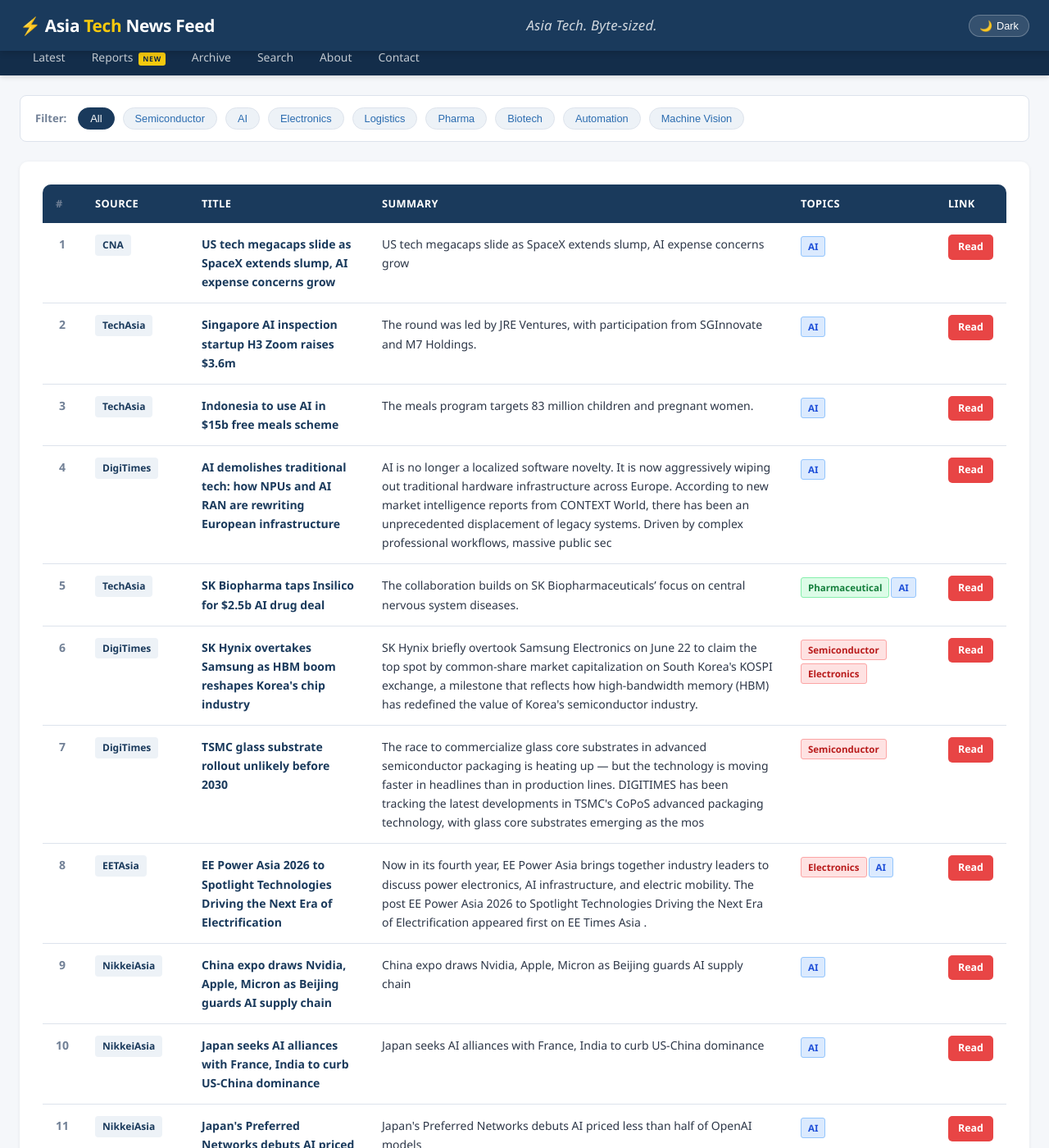
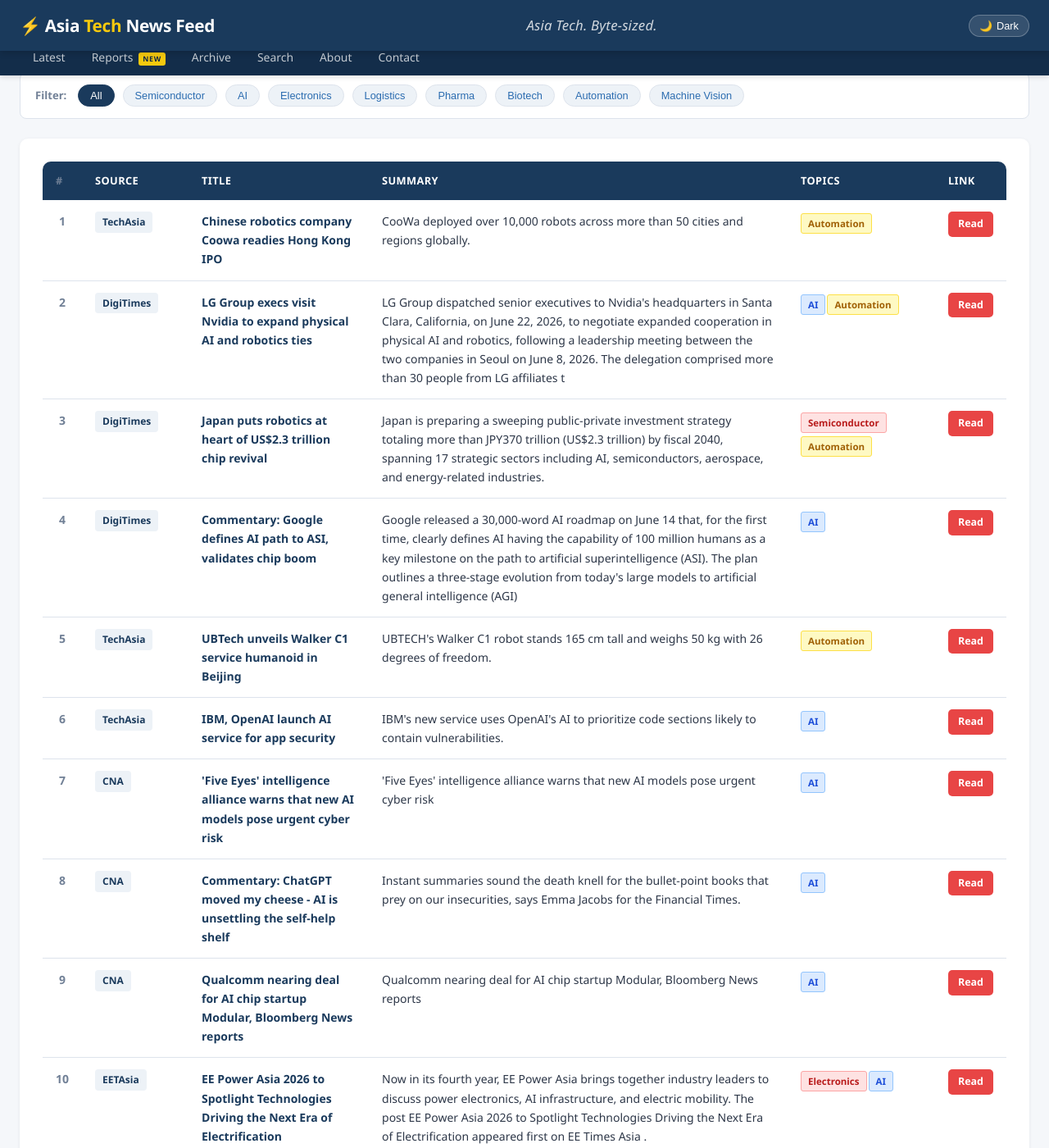
Before and after one commit to asiatechfeed/Asia-Tech-Feed, a Jekyll site: the page built from _posts/2026-06-23-asia-tech-news-digest.md, in a window 1280 px wide and 1400 px high, scrolled down 537 px. Shown: the whole window at 82% size. Built offline with Jekyll 4.4.1, drawn with Linux system fonts in a browser that asks for light colours; some of the changed text lies outside the part shown.

Commit message:
📰 News digest 2026-06-23 (16 articles)

```diff
--- a/_posts/2026-06-23-asia-tech-news-digest.md
+++ b/_posts/2026-06-23-asia-tech-news-digest.md
@@ -1,16 +1,16 @@
 ---
 layout: post
 title: "Asia Tech News Digest - June 23, 2026"
-date: 2026-06-23 01:20:57 +0800
-articles_count: 14
+date: 2026-06-23 08:00:31 +0800
+articles_count: 16
 sources_count: 6
 sources: ["CNA", "DigiTimes", "EETAsia", "KED", "NikkeiAsia", "TechAsia"]
 csv_file: /assets/data/news-2026-06-23.tsv
-featured_title: "US tech megacaps slide as SpaceX extends slump, AI expense concerns grow"
-featured_url: "https://www.channelnewsasia.com/business/us-tech-megacaps-slide-spacex-extends-slump-ai-expense-concerns-grow-6201566"
-featured_source: "CNA"
-featured_summary: "US tech megacaps slide as SpaceX extends slump, AI expense concerns grow"
-featured_image: "https://dam.mediacorp.sg/image/upload/s--olrtYDOm--/c_fill,g_auto,h_676,w_1200/fl_relative,g_south_east,l_mediacorp:cna:watermark:2024-04:reuters_1,w_0.1/f_auto,q_auto/v1/one-cms/core/2026-06-22T170140Z_1_LYNXMPEM5L191_RTROPTP_3_SPACEX-IPO.JPG?itok=SSs5qIVm"
+featured_title: "Chinese robotics company Coowa readies Hong Kong IPO"
+featured_url: "https://www.techinasia.com/endowus-ceo-gregory-van-optimistic-profitability"
+featured_source: "TechAsia"
+featured_summary: "CooWa deployed over 10,000 robots across more than 50 cities and regions globally."
+featured_image: ""
 ---
 
 <table class="news-table">
@@ -27,62 +27,78 @@ featured_image: "https://dam.mediacorp.sg/image/upload/s--olrtYDOm--/c_fill,g_au
 <tbody>
 <tr>
   <td class="col-num">1</td>
-  <td class="col-source"><span class="source-badge">CNA</span></td>
-  <td class="col-title"><span class="article-title">US tech megacaps slide as SpaceX extends slump, AI expense concerns grow</span></td>
-  <td class="col-summary">US tech megacaps slide as SpaceX extends slump, AI expense concerns grow</td>
-  <td class="col-tags"><span class="tag ai">AI</span></td>
-  <td class="col-link"><a class="btn-link" href="https://www.channelnewsasia.com/business/us-tech-megacaps-slide-spacex-extends-slump-ai-expense-concerns-grow-6201566" target="_blank" rel="noopener">Read</a></td>
+  <td class="col-source"><span class="source-badge">TechAsia</span></td>
+  <td class="col-title"><span class="article-title">Chinese robotics company Coowa readies Hong Kong IPO</span></td>
+  <td class="col-summary">CooWa deployed over 10,000 robots across more than 50 cities and regions globally.</td>
+  <td class="col-tags"><span class="tag auto">Automation</span></td>
+  <td class="col-link"><a class="btn-link" href="https://www.techinasia.com/endowus-ceo-gregory-van-optimistic-profitability" target="_blank" rel="noopener">Read</a></td>
 </tr>
 <tr>
   <td class="col-num">2</td>
-  <td class="col-source"><span class="source-badge">TechAsia</span></td>
-  <td class="col-title"><span class="article-title">Singapore AI inspection startup H3 Zoom raises $3.6m</span></td>
-  <td class="col-summary">The round was led by JRE Ventures, with participation from SGInnovate and M7 Holdings.</td>
-  <td class="col-tags"><span class="tag ai">AI</span></td>
-  <td class="col-link"><a class="btn-link" href="https://www.techinasia.com/singapores-hunt-ai-stars-risks-alienating-small-players" target="_blank" rel="noopener">Read</a></td>
+  <td class="col-source"><span class="source-badge">DigiTimes</span></td>
+  <td class="col-title"><span class="article-title">LG Group execs visit Nvidia to expand physical AI and robotics ties</span></td>
+  <td class="col-summary">LG Group dispatched senior executives to Nvidia's headquarters in Santa Clara, California, on June 22, 2026, to negotiate expanded cooperation in physical AI and robotics, following a leadership meeting between the two companies in Seoul on June 8, 2026. The delegation comprised more than 30 people from LG affiliates t</td>
+  <td class="col-tags"><span class="tag ai">AI</span><span class="tag auto">Automation</span></td>
+  <td class="col-link"><a class="btn-link" href="https://www.digitimes.com/news/a20260622PD232/lg-nvidia-robotics-2026-infrastructure.html" target="_blank" rel="noopener">Read</a></td>
 </tr>
 <tr>
   <td class="col-num">3</td>
-  <td class="col-source"><span class="source-badge">TechAsia</span></td>
-  <td class="col-title"><span class="article-title">Indonesia to use AI in $15b free meals scheme</span></td>
-  <td class="col-summary">The meals program targets 83 million children and pregnant women.</td>
-  <td class="col-tags"><span class="tag ai">AI</span></td>
-  <td class="col-link"><a class="btn-link" href="https://www.techinasia.com/indonesia-said-to-weigh-sovereign-ai-fund-to-be-regional-hub" target="_blank" rel="noopener">Read</a></td>
+  <td class="col-source"><span class="source-badge">DigiTimes</span></td>
+  <td class="col-title"><span class="article-title">Japan puts robotics at heart of US$2.3 trillion chip revival</span></td>
+  <td class="col-summary">Japan is preparing a sweeping public-private investment strategy totaling more than JPY370 trillion (US$2.3 trillion) by fiscal 2040, spanning 17 strategic sectors including AI, semiconductors, aerospace, and energy-related industries.</td>
+  <td class="col-tags"><span class="tag semi">Semiconductor</span><span class="tag auto">Automation</span></td>
+  <td class="col-link"><a class="btn-link" href="https://www.digitimes.com/news/a20260622VL215/growth-robotics-investment-demand-government.html" target="_blank" rel="noopener">Read</a></td>
 </tr>
 <tr>
   <td class="col-num">4</td>
   <td class="col-source"><span class="source-badge">DigiTimes</span></td>
-  <td class="col-title"><span class="article-title">AI demolishes traditional tech: how NPUs and AI RAN are rewriting European infrastructure</span></td>
-  <td class="col-summary">AI is no longer a localized software novelty. It is now aggressively wiping out traditional hardware infrastructure across Europe. According to new market intelligence reports from CONTEXT World, there has been an unprecedented displacement of legacy systems. Driven by complex professional workflows, massive public sec</td>
+  <td class="col-title"><span class="article-title">Commentary: Google defines AI path to ASI, validates chip boom</span></td>
+  <td class="col-summary">Google released a 30,000-word AI roadmap on June 14 that, for the first time, clearly defines AI having the capability of 100 million humans as a key milestone on the path to artificial superintelligence (ASI). The plan outlines a three-stage evolution from today's large models to artificial general intelligence (AGI) </td>
   <td class="col-tags"><span class="tag ai">AI</span></td>
-  <td class="col-link"><a class="btn-link" href="https://www.digitimes.com/news/a20260618VL205/infrastructure-hardware-data-software-workstation.html" target="_blank" rel="noopener">Read</a></td>
+  <td class="col-link"><a class="btn-link" href="https://www.digitimes.com/news/a20260622PD225/google-ai-infrastructure-alibaba-openai-roadmap.html" target="_blank" rel="noopener">Read</a></td>
 </tr>
 <tr>
   <td class="col-num">5</td>
   <td class="col-source"><span class="source-badge">TechAsia</span></td>
-  <td class="col-title"><span class="article-title">SK Biopharma taps Insilico for $2.5b AI drug deal</span></td>
-  <td class="col-summary">The collaboration builds on SK Biopharmaceuticals’ focus on central nervous system diseases.</td>
-  <td class="col-tags"><span class="tag bio">Pharmaceutical</span><span class="tag ai">AI</span></td>
-  <td class="col-link"><a class="btn-link" href="https://www.techinasia.com/sk-group-nvidia-chiefs-talk-ai-in-silicon-valley-sources" target="_blank" rel="noopener">Read</a></td>
+  <td class="col-title"><span class="article-title">UBTech unveils Walker C1 service humanoid in Beijing</span></td>
+  <td class="col-summary">UBTECH's Walker C1 robot stands 165 cm tall and weighs 50 kg with 26 degrees of freedom.</td>
+  <td class="col-tags"><span class="tag auto">Automation</span></td>
+  <td class="col-link"><a class="btn-link" href="https://www.techinasia.com/chinas-ubtech-boost-humanoid-robot-production-10-2026" target="_blank" rel="noopener">Read</a></td>
 </tr>
 <tr>
   <td class="col-num">6</td>
-  <td class="col-source"><span class="source-badge">DigiTimes</span></td>
-  <td class="col-title"><span class="article-title">SK Hynix overtakes Samsung as HBM boom reshapes Korea's chip industry</span></td>
-  <td class="col-summary">SK Hynix briefly overtook Samsung Electronics on June 22 to claim the top spot by common-share market capitalization on South Korea's KOSPI exchange, a milestone that reflects how high-bandwidth memory (HBM) has redefined the value of Korea's semiconductor industry.</td>
-  <td class="col-tags"><span class="tag semi">Semiconductor</span><span class="tag semi">Electronics</span></td>
-  <td class="col-link"><a class="btn-link" href="https://www.digitimes.com/news/a20260622VL210/sk-hynix-samsung-hbm-market-capitalization.html" target="_blank" rel="noopener">Read</a></td>
+  <td class="col-source"><span class="source-badge">TechAsia</span></td>
+  <td class="col-title"><span class="article-title">IBM, OpenAI launch AI service for app security</span></td>
+  <td class="col-summary">IBM's new service uses OpenAI's AI to prioritize code sections likely to contain vulnerabilities.</td>
+  <td class="col-tags"><span class="tag ai">AI</span></td>
+  <td class="col-link"><a class="btn-link" href="https://www.techinasia.com/ibm-metas-ai-alliance-launches-indonesia" target="_blank" rel="noopener">Read</a></td>
 </tr>
 <tr>
   <td class="col-num">7</td>
-  <td class="col-source"><span class="source-badge">DigiTimes</span></td>
-  <td class="col-title"><span class="article-title">TSMC glass substrate rollout unlikely before 2030</span></td>
-  <td class="col-summary">The race to commercialize glass core substrates in advanced semiconductor packaging is heating up — but the technology is moving faster in headlines than in production lines. DIGITIMES has been tracking the latest developments in TSMC's CoPoS advanced packaging technology, with glass core substrates emerging as the mos</td>
-  <td class="col-tags"><span class="tag semi">Semiconductor</span></td>
-  <td class="col-link"><a class="btn-link" href="https://www.digitimes.com/news/a20260622PD214/tsmc-digitimes-glass-substrate-2030-intel.html" target="_blank" rel="noopener">Read</a></td>
+  <td class="col-source"><span class="source-badge">CNA</span></td>
+  <td class="col-title"><span class="article-title">'Five Eyes' intelligence alliance warns that new AI models pose urgent cyber risk</span></td>
+  <td class="col-summary">'Five Eyes' intelligence alliance warns that new AI models pose urgent cyber risk</td>
+  <td class="col-tags"><span class="tag ai">AI</span></td>
+  <td class="col-link"><a class="btn-link" href="https://www.channelnewsasia.com/business/five-eyes-intelligence-alliance-warns-new-ai-models-pose-urgent-cyber-risk-6202181" target="_blank" rel="noopener">Read</a></td>
 </tr>
 <tr>
   <td class="col-num">8</td>
+  <td class="col-source"><span class="source-badge">CNA</span></td>
+  <td class="col-title"><span class="article-title">Commentary: ChatGPT moved my cheese - AI is unsettling the self-help shelf</span></td>
+  <td class="col-summary">Instant summaries sound the death knell for the bullet-point books that prey on our insecurities, says Emma Jacobs for the Financial Times.</td>
+  <td class="col-tags"><span class="tag ai">AI</span></td>
+  <td class="col-link"><a class="btn-link" href="https://www.channelnewsasia.com/commentary/chatgpt-ai-self-help-seven-habits-friends-influence-people-6200336" target="_blank" rel="noopener">Read</a></td>
+</tr>
+<tr>
+  <td class="col-num">9</td>
+  <td class="col-source"><span class="source-badge">CNA</span></td>
+  <td class="col-title"><span class="article-title">Qualcomm nearing deal for AI chip startup Modular, Bloomberg News reports</span></td>
+  <td class="col-summary">Qualcomm nearing deal for AI chip startup Modular, Bloomberg News reports</td>
+  <td class="col-tags"><span class="tag ai">AI</span></td>
+  <td class="col-link"><a class="btn-link" href="https://www.channelnewsasia.com/business/qualcomm-nearing-deal-ai-chip-startup-modular-bloomberg-news-reports-6202061" target="_blank" rel="noopener">Read</a></td>
+</tr>
+<tr>
+  <td class="col-num">10</td>
   <td class="col-source"><span class="source-badge">EETAsia</span></td>
   <td class="col-title"><span class="article-title">EE Power Asia 2026 to Spotlight Technologies Driving the Next Era of Electrification</span></td>
   <td class="col-summary">Now in its fourth year, EE Power Asia brings together industry leaders to discuss power electronics, AI infrastructure, and electric mobility. The post EE Power Asia 2026 to Spotlight Technologies Driving the Next Era of Electrification appeared first on EE Times Asia .</td>
@@ -90,7 +106,15 @@ featured_image: "https://dam.mediacorp.sg/image/upload/s--olrtYDOm--/c_fill,g_au
   <td class="col-link"><a class="btn-link" href="https://www.eetasia.com/ee-power-asia-2026-to-spotlight-technologies-driving-the-next-era-of-electrification/" target="_blank" rel="noopener">Read</a></td>
 </tr>
 <tr>
-  <td class="col-num">9</td>
+  <td class="col-num">11</td>
+  <td class="col-source"><span class="source-badge">NikkeiAsia</span></td>
+  <td class="col-title"><span class="article-title">Japan's 'Sakana Fugu' multiagent AI scores well against Fable 5, GPT 5.5</span></td>
+  <td class="col-summary">Japan's 'Sakana Fugu' multiagent AI scores well against Fable 5, GPT 5.5</td>
+  <td class="col-tags"><span class="tag ai">AI</span></td>
+  <td class="col-link"><a class="btn-link" href="https://asia.nikkei.com/business/technology/artificial-intelligence/japan-s-sakana-fugu-multiagent-ai-scores-well-against-fable-5-gpt-5.5" target="_blank" rel="noopener">Read</a></td>
+</tr>
+<tr>
+  <td class="col-num">12</td>
   <td class="col-source"><span class="source-badge">NikkeiAsia</span></td>
   <td class="col-title"><span class="article-title">China expo draws Nvidia, Apple, Micron as Beijing guards AI supply chain</span></td>
   <td class="col-summary">China expo draws Nvidia, Apple, Micron as Beijing guards AI supply chain</td>
@@ -98,7 +122,7 @@ featured_image: "https://dam.mediacorp.sg/image/upload/s--olrtYDOm--/c_fill,g_au
   <td class="col-link"><a class="btn-link" href="https://asia.nikkei.com/spotlight/supply-chain/china-expo-draws-nvidia-apple-micron-as-beijing-guards-ai-supply-chain" target="_blank" rel="noopener">Read</a></td>
 </tr>
 <tr>
-  <td class="col-num">10</td>
+  <td class="col-num">13</td>
   <td class="col-source"><span class="source-badge">NikkeiAsia</span></td>
   <td class="col-title"><span class="article-title">Japan seeks AI alliances with France, India to curb US-China dominance</span></td>
   <td class="col-summary">Japan seeks AI alliances with France, India to curb US-China dominance</td>
@@ -106,15 +130,7 @@ featured_image: "https://dam.mediacorp.sg/image/upload/s--olrtYDOm--/c_fill,g_au
   <td class="col-link"><a class="btn-link" href="https://asia.nikkei.com/business/technology/artificial-intelligence/japan-seeks-ai-alliances-with-france-india-to-curb-us-china-dominance" target="_blank" rel="noopener">Read</a></td>
 </tr>
 <tr>
-  <td class="col-num">11</td>
-  <td class="col-source"><span class="source-badge">NikkeiAsia</span></td>
-  <td class="col-title"><span class="article-title">Japan's Preferred Networks debuts AI priced less than half of OpenAI models</span></td>
-  <td class="col-summary">Japan's Preferred Networks debuts AI priced less than half of OpenAI models</td>
-  <td class="col-tags"><span class="tag ai">AI</span></td>
-  <td class="col-link"><a class="btn-link" href="https://asia.nikkei.com/business/technology/artificial-intelligence/japan-s-preferred-networks-debuts-ai-priced-less-than-half-of-openai-models" target="_blank" rel="noopener">Read</a></td>
-</tr>
-<tr>
-  <td class="col-num">12</td>
+  <td class="col-num">14</td>
   <td class="col-source"><span class="source-badge">KED</span></td>
   <td class="col-title"><span class="article-title">AI trade isn’t just about tech stocks but also power, TCW says</span></td>
   <td class="col-summary">The artificial intelligence boom has sent investors racing into chipmakers, cloud providers and megacap technology stocks, but a more durable opportun</td>
@@ -122,7 +138,7 @@ featured_image: "https://dam.mediacorp.sg/image/upload/s--olrtYDOm--/c_fill,g_au
   <td class="col-link"><a class="btn-link" href="https://www.kedglobal.com/asset-management/newsView/ked202606010002" target="_blank" rel="noopener">Read</a></td>
 </tr>
 <tr>
-  <td class="col-num">13</td>
+  <td class="col-num">15</td>
   <td class="col-source"><span class="source-badge">KED</span></td>
   <td class="col-title"><span class="article-title">No career ambition, no ego: AI plays devil's advocate at Audax Private Equity</span></td>
   <td class="col-summary">Generative AI is challenging traditional investment theses, acting as a devil's advocate to sharpen decision-making, particularly when it comes to ass</td>
@@ -130,7 +146,7 @@ featured_image: "https://dam.mediacorp.sg/image/upload/s--olrtYDOm--/c_fill,g_au
   <td class="col-link"><a class="btn-link" href="https://www.kedglobal.com/private-equity/newsView/ked202603120002" target="_blank" rel="noopener">Read</a></td>
 </tr>
 <tr>
-  <td class="col-num">14</td>
+  <td class="col-num">16</td>
   <td class="col-source"><span class="source-badge">KED</span></td>
   <td class="col-title"><span class="article-title">EuBiologics partners with Korea's health agency to develop Nipah virus vaccine candidate</span></td>
   <td class="col-summary">EuBiologics Co., South Korea's vaccine-focused biotechnology company, is developing a vaccine candidate against the Nipah virus, an infectious disease</td>
```
Also changed, not shown: _digest_meta.json (+14 -14 lines), assets/data/news-2026-06-23.tsv (+16 -14 lines), assets/data/search-index.json.
